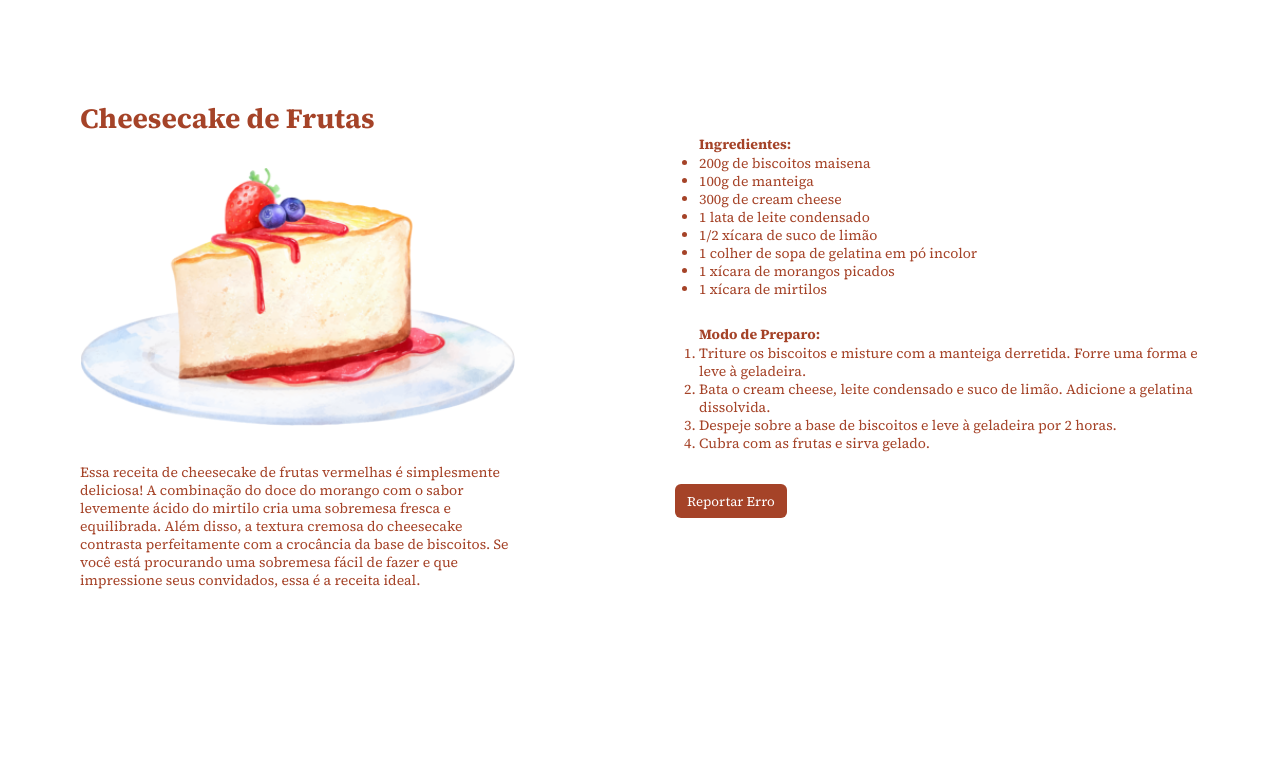
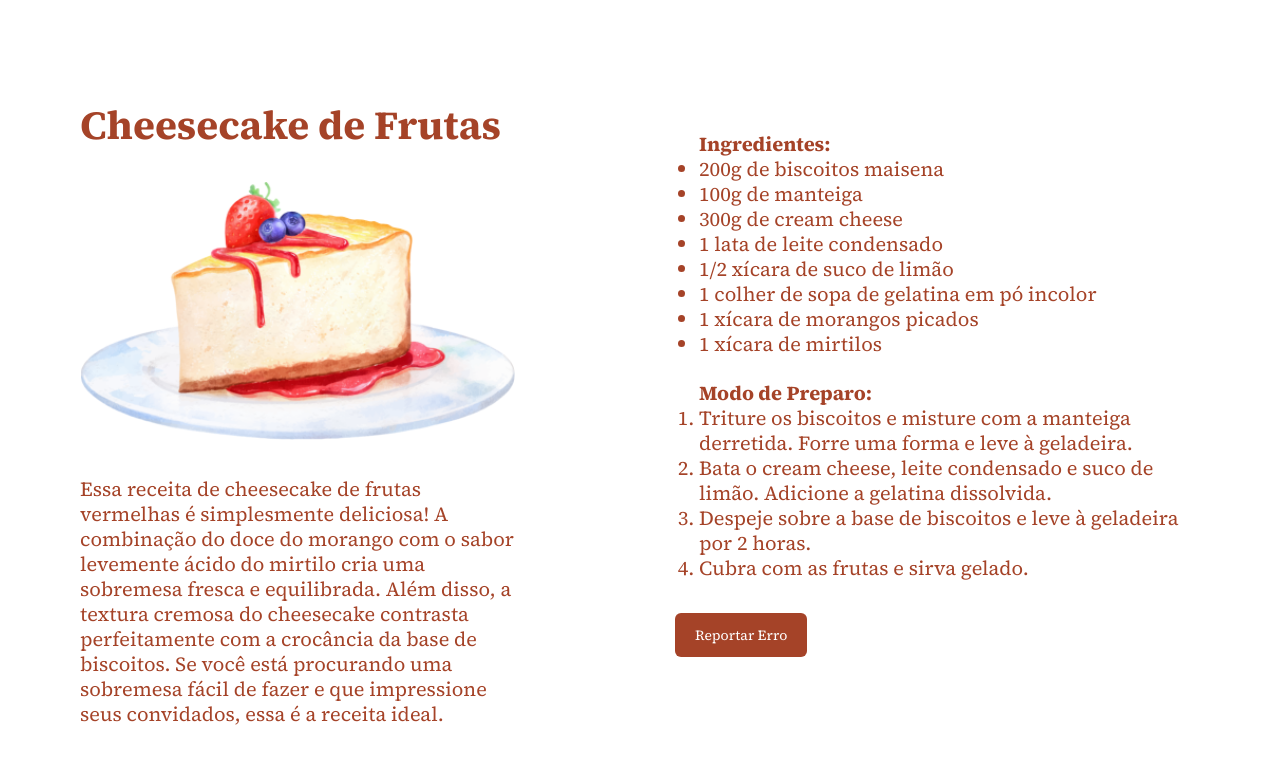
Before and after one commit to Taynara-Veloso/Projeto5_Stage3-Receitas, a plain HTML site: page index.html in a window 1280 px wide. Drawn offline with Linux system fonts and the light colour scheme.

Commit message:
:lipstick: adjusting font - for desktop

```diff
--- a/style.css
+++ b/style.css
@@ -91,4 +91,20 @@ ul {
     .ingredients {
         max-width: 52.5rem;
     }
+    h1,
+    h2{
+        font-size: 4rem;
+        line-height: 5rem;
+    }
+    p,
+    li,
+    strong{
+        font-size: 2rem;
+        line-height: 2.5rem;
+    }
+    button{
+        padding: 1rem 2rem;
+        font-size: 1.4rem;
+        line-height: 2.4rem;
+    }
 }
```
